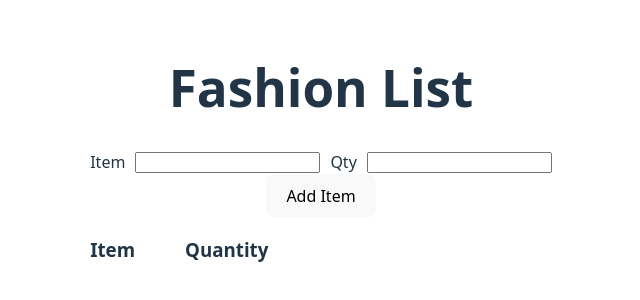
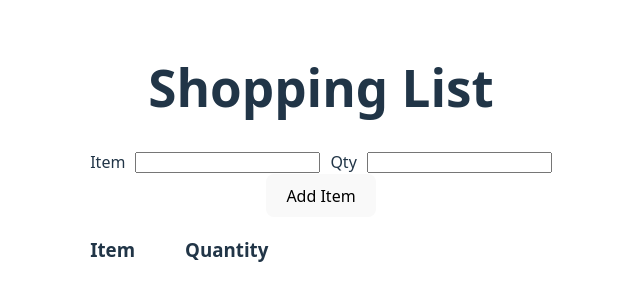
Before and after one commit to wanzzz05/Shopping-List, a React (Vite) app: page / in a window 1280 px wide. Shown: the part 246-546 px from the top of the page, without its empty margins (319-959 px from the left). Built offline with nearby package versions, Linux system fonts and the light colour scheme.

Commit message:
Undo heading change

```diff
--- a/src/App.jsx
+++ b/src/App.jsx
@@ -69,7 +69,7 @@ function App() {
   return (
     <>
 
-      <h1>Fashion List</h1>
+      <h1>Shopping List</h1>
       <div className="row-placement">
         <label>Item</label>
         <input value={itemName} onChange={handleItemChange} />
```
